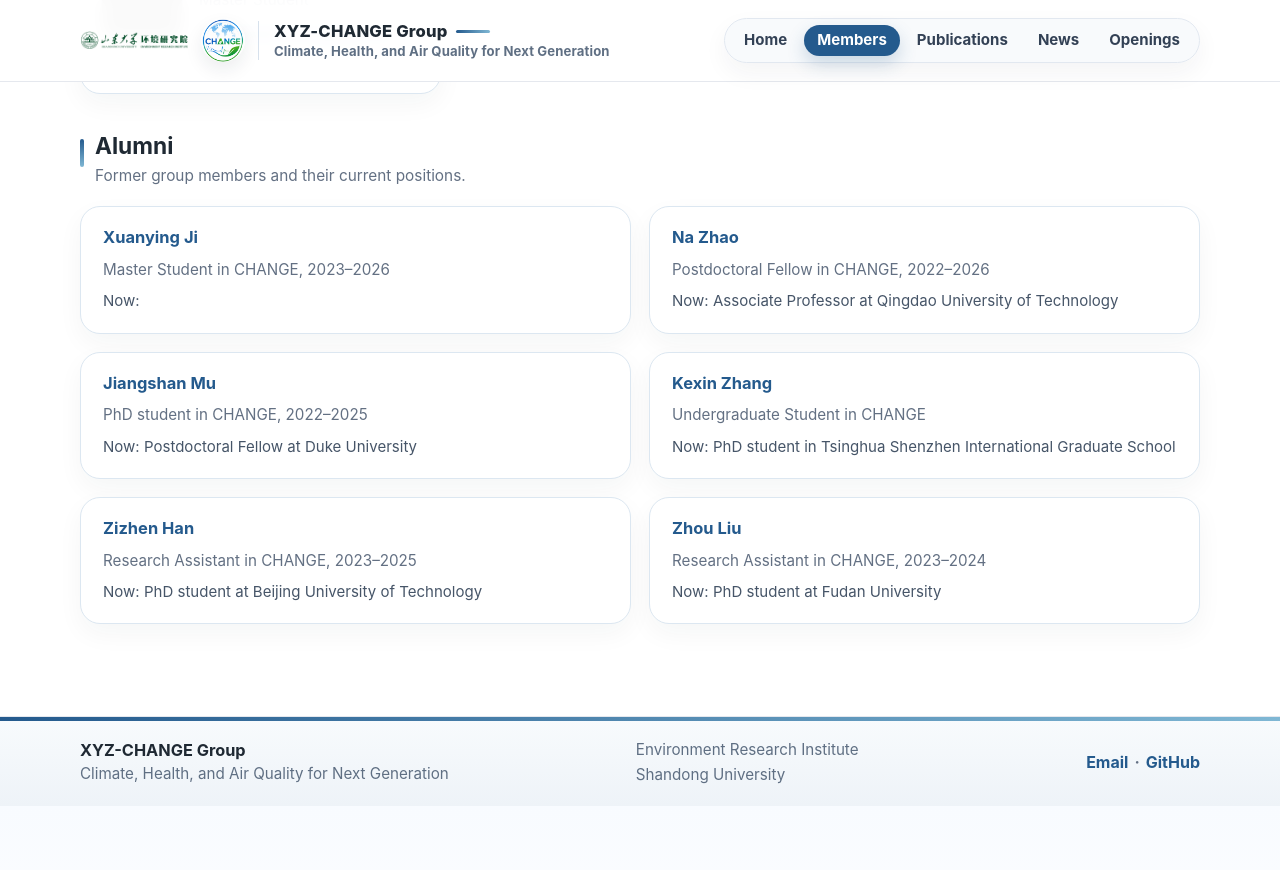
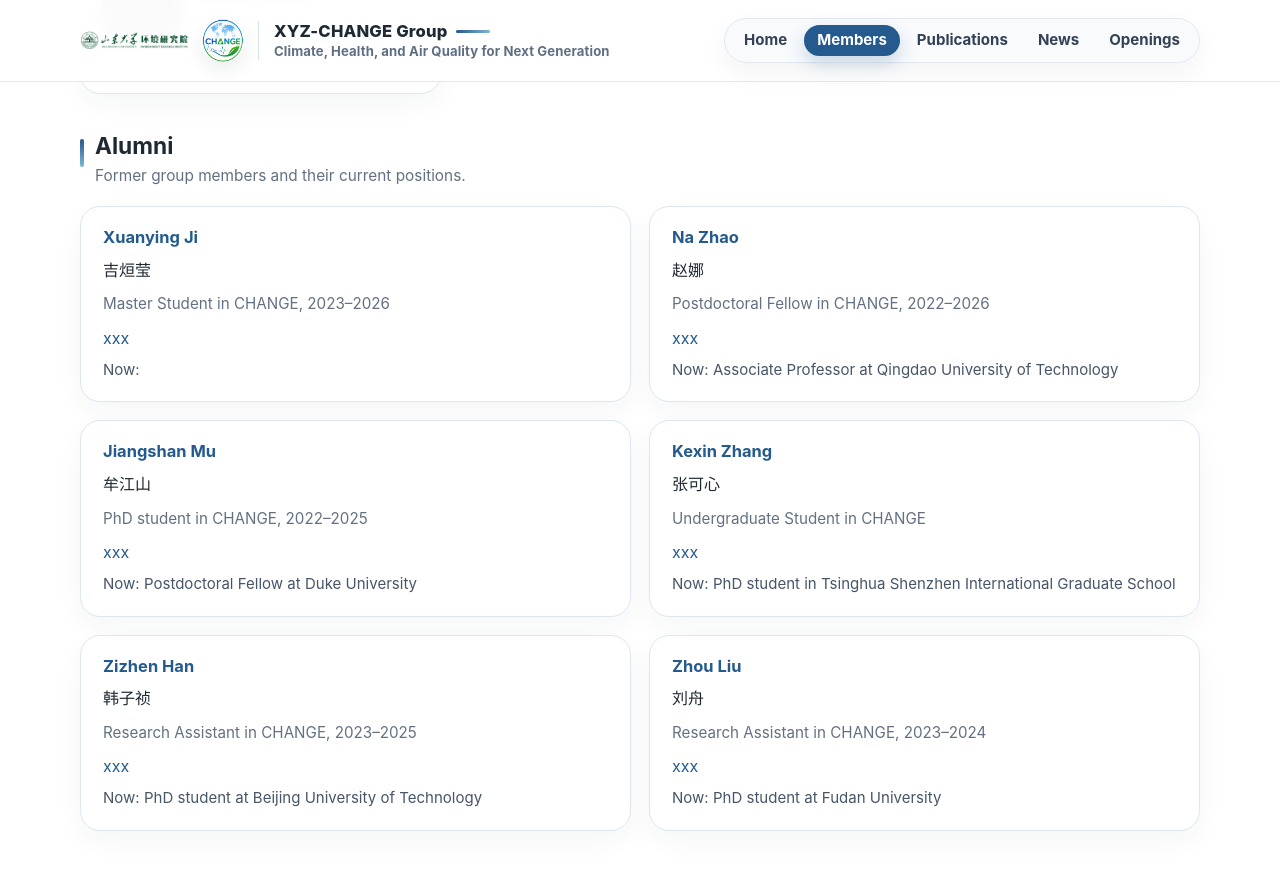
Before and after one commit to MuJSh/xyz_CHANGE, a Jekyll site: the page built from _pages/group-members.md, in a window 1280 px wide and 900 px high, scrolled down 942 px. Shown: the top 870 px of the window. Built offline with Jekyll 4.4.1, drawn with Linux system fonts in a browser that asks for light colours; before the commit the page ends 1748 px from its top, so only the background shows below that; grey boxes are pictures that could not be loaded.

Commit message:
Add alumni Chinese names and email placeholders

```diff
--- a/_data/members.yml
+++ b/_data/members.yml
@@ -95,31 +95,43 @@ current:
 
 alumni:
   - name: "Xuanying Ji"
+    name_zh: "吉烜莹"
+    email: "xxx"
     role: "Master Student in CHANGE, 2023–2026"
     now: ""
     profile: "https://mujsh.github.io/xyz_CHANGE/members/xuanying-ji/"
 
   - name: "Na Zhao"
+    name_zh: "赵娜"
+    email: "xxx"
     role: "Postdoctoral Fellow in CHANGE, 2022–2026"
     now: "Associate Professor at Qingdao University of Technology"
     profile: "https://mujsh.github.io/xyz_CHANGE/members/na-zhao/"
 
   - name: "Jiangshan Mu"
+    name_zh: "牟江山"
+    email: "xxx"
     role: "PhD student in CHANGE, 2022–2025"
     now: "Postdoctoral Fellow at Duke University"
     profile: "https://mujsh.github.io/xyz_CHANGE/members/jiangshan-mu/"
 
   - name: "Kexin Zhang"
+    name_zh: "张可心"
+    email: "xxx"
     role: "Undergraduate Student in CHANGE"
     now: "PhD student in Tsinghua Shenzhen International Graduate School"
     profile: "https://mujsh.github.io/xyz_CHANGE/members/kexin-zhang/"
 
   - name: "Zizhen Han"
+    name_zh: "韩子祯"
+    email: "xxx"
     role: "Research Assistant in CHANGE, 2023–2025"
     now: "PhD student at Beijing University of Technology"
     profile: "https://mujsh.github.io/xyz_CHANGE/members/zizhen-han/"
 
   - name: "Zhou Liu"
+    name_zh: "刘舟"
+    email: "xxx"
     role: "Research Assistant in CHANGE, 2023–2024"
     now: "PhD student at Fudan University"
     profile: "https://mujsh.github.io/xyz_CHANGE/members/zhou-liu/"
```
